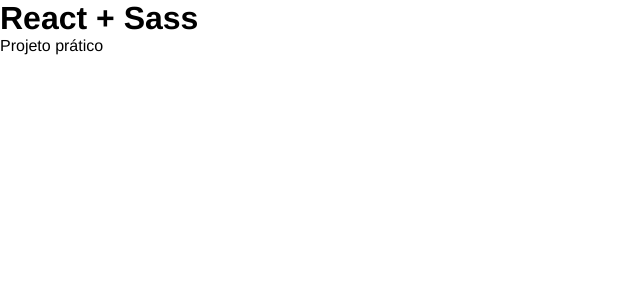
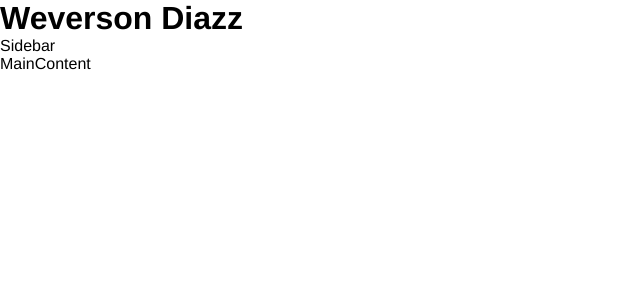
Before and after one commit to wevdiaz/CV_Web, a React (Vite) app: page / in a window 1280 px wide. Shown: the top 300 px of the page, without its empty margins (0-640 px from the left). Built offline with nearby package versions, Linux system fonts and the light colour scheme.

Commit message:
add componentes e imagem

```diff
--- a/src/App.jsx
+++ b/src/App.jsx
@@ -1,11 +1,15 @@
+import { Sidebar } from "./components/Sidebar";
+import { MainContent } from "./components/MainContent";
 
+import "./styles/components/app.sass";
 
 function App() {
 
   return (
-    <div className="App">
-      <h1>React + Sass</h1>
-      <p>Projeto prático</p>
+    <div className="App" id="curriculum">
+      <h1>Weverson Diazz</h1>
+      <Sidebar />
+      <MainContent />
     </div>
   )
 }
--- /dev/null
+++ b/src/components/MainContent.jsx
@@ -0,0 +1,7 @@
+
+
+export function MainContent() {
+  return (
+    <div>MainContent</div>
+  );
+}
--- /dev/null
+++ b/src/components/Sidebar.jsx
@@ -0,0 +1,7 @@
+
+
+export function Sidebar() {
+  return (
+    <div>Sidebar</div>
+  );
+}
```
Also changed, not shown: src/images/photo.jpeg (added), src/styles/components/app.sass (added).
